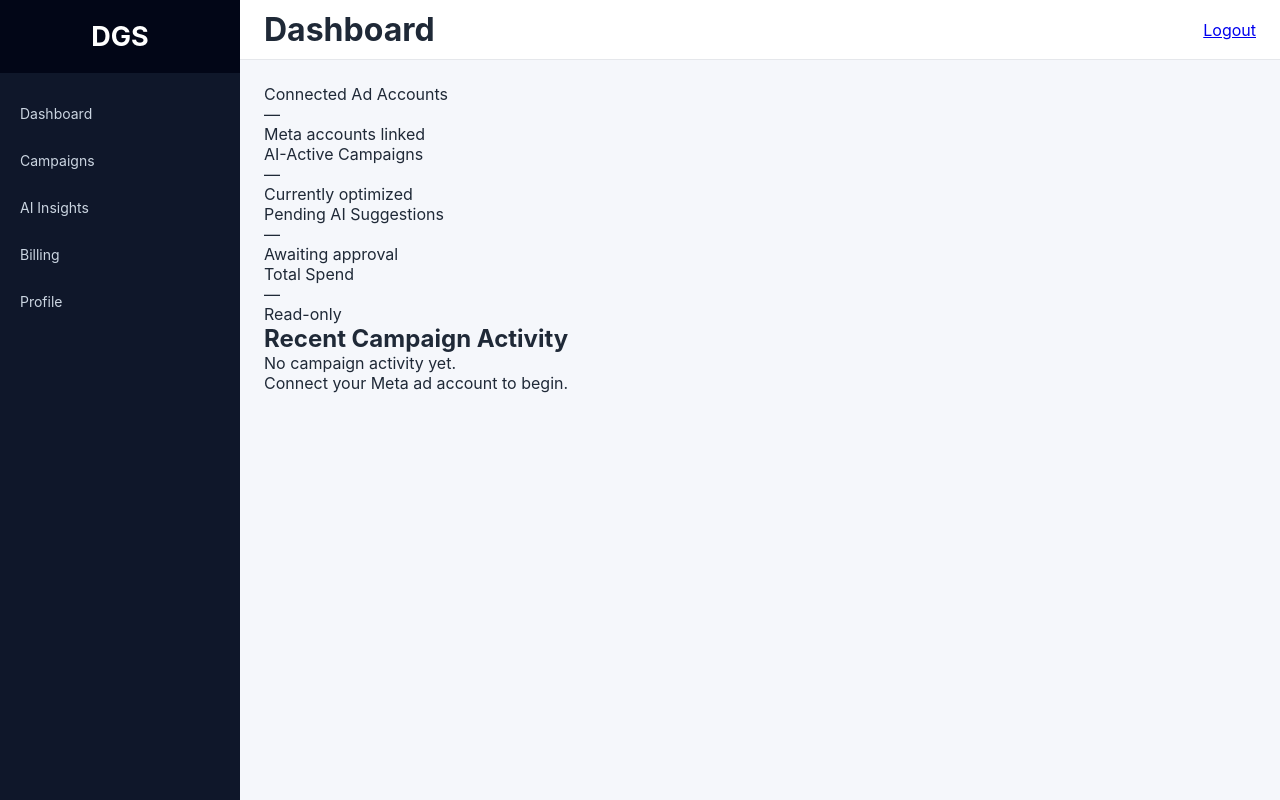
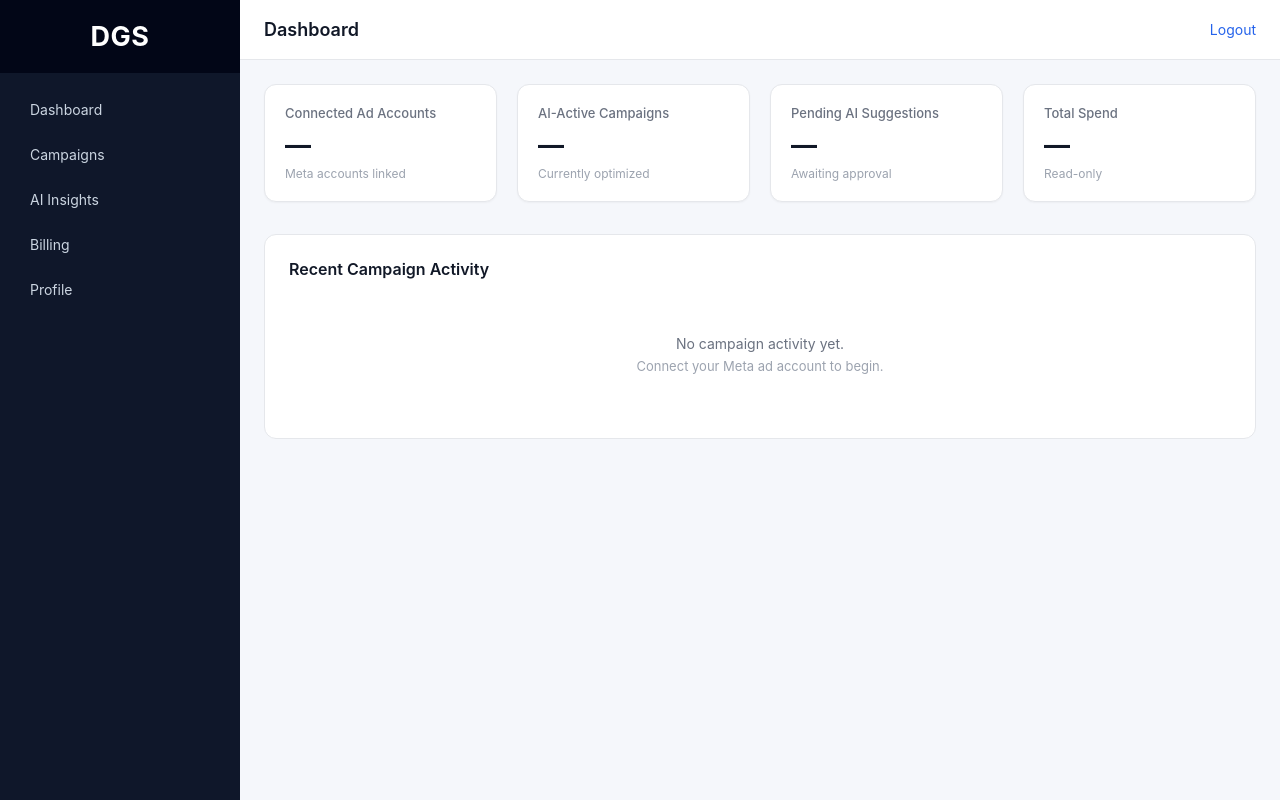
Before and after one commit to digitalgrowthstudioteam/Meta-AI, a FastAPI app: template frontend/user/templates/dashboard.html in a window 1280 px wide. Run offline with FastAPI, Linux system fonts and the light colour scheme; the template is opened without the code that fills it, so the values that code supplies are empty.

Commit message:
Update app.css

```diff
--- a/frontend/shared/assets/css/app.css
+++ b/frontend/shared/assets/css/app.css
@@ -39,10 +39,11 @@ body {
     font-weight: 600;
     background-color: #020617;
     text-align: center;
+    letter-spacing: 0.5px;
 }
 
 .sidebar-nav {
-    padding: 20px 0;
+    padding: 16px 0;
 }
 
 .sidebar-nav ul {
@@ -50,7 +51,7 @@ body {
 }
 
 .sidebar-nav li {
-    margin-bottom: 6px;
+    margin-bottom: 4px;
 }
 
 .sidebar-nav a {
@@ -59,6 +60,9 @@ body {
     color: #cbd5e1;
     text-decoration: none;
     font-size: 14px;
+    border-radius: 6px;
+    margin: 0 10px;
+    transition: background-color 0.15s ease, color 0.15s ease;
 }
 
 .sidebar-nav a:hover {
@@ -73,6 +77,7 @@ body {
     flex: 1;
     display: flex;
     flex-direction: column;
+    background-color: #f5f7fb;
 }
 
 /* =========================
@@ -88,14 +93,31 @@ body {
     padding: 0 24px;
 }
 
-.app-name {
+.page-title {
+    font-size: 18px;
     font-weight: 600;
-    font-size: 15px;
+    color: #111827;
 }
 
-.user-placeholder {
+.topbar-right {
+    display: flex;
+    align-items: center;
+    gap: 16px;
+}
+
+.user-email {
     font-size: 14px;
     color: #475569;
+}
+
+.logout-link {
+    font-size: 14px;
+    color: #2563eb;
+    text-decoration: none;
+}
+
+.logout-link:hover {
+    text-decoration: underline;
 }
 
 /* =========================
@@ -107,6 +129,83 @@ body {
 }
 
 /* =========================
+   Dashboard
+========================= */
+.dashboard-container {
+    display: flex;
+    flex-direction: column;
+    gap: 32px;
+}
+
+/* Metrics Grid */
+.metrics-grid {
+    display: grid;
+    grid-template-columns: repeat(4, 1fr);
+    gap: 20px;
+}
+
+.metric-card {
+    background-color: #ffffff;
+    border-radius: 12px;
+    padding: 20px;
+    border: 1px solid #e5e7eb;
+    box-shadow: 0 1px 2px rgba(0, 0, 0, 0.04);
+}
+
+.metric-title {
+    font-size: 13px;
+    font-weight: 500;
+    color: #6b7280;
+    margin-bottom: 8px;
+}
+
+.metric-value {
+    font-size: 26px;
+    font-weight: 700;
+    color: #111827;
+    margin-bottom: 6px;
+}
+
+.metric-note {
+    font-size: 12px;
+    color: #9ca3af;
+}
+
+/* =========================
+   Dashboard Section
+========================= */
+.dashboard-section {
+    background-color: #ffffff;
+    border-radius: 12px;
+    padding: 24px;
+    border: 1px solid #e5e7eb;
+}
+
+.section-title {
+    font-size: 16px;
+    font-weight: 600;
+    color: #111827;
+    margin-bottom: 16px;
+}
+
+/* Empty State */
+.empty-state {
+    text-align: center;
+    padding: 40px 20px;
+    color: #6b7280;
+}
+
+.empty-state p {
+    font-size: 14px;
+}
+
+.empty-state .muted {
+    margin-top: 6px;
+    font-size: 13px;
+    color: #9ca3af;
+}
+
+/* =========================
    Utility
 ========================= */
 .hidden {
```
